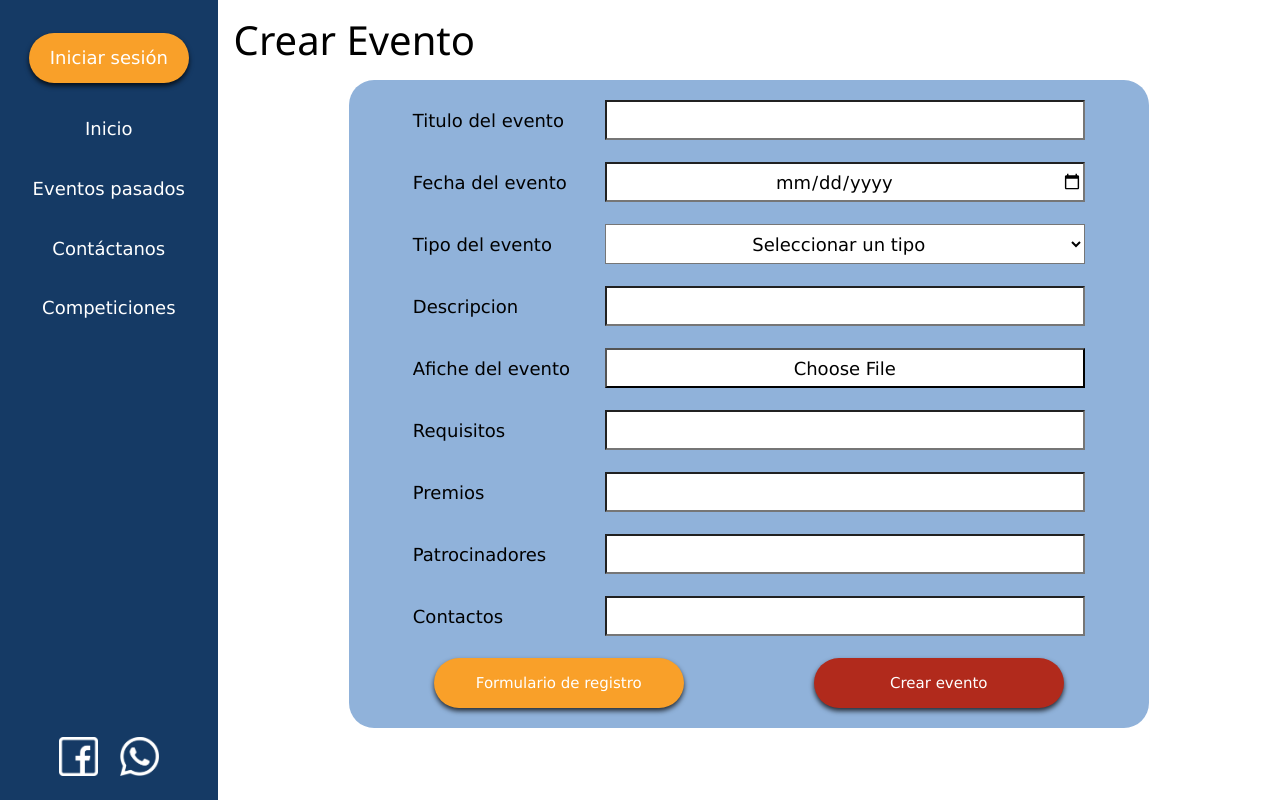
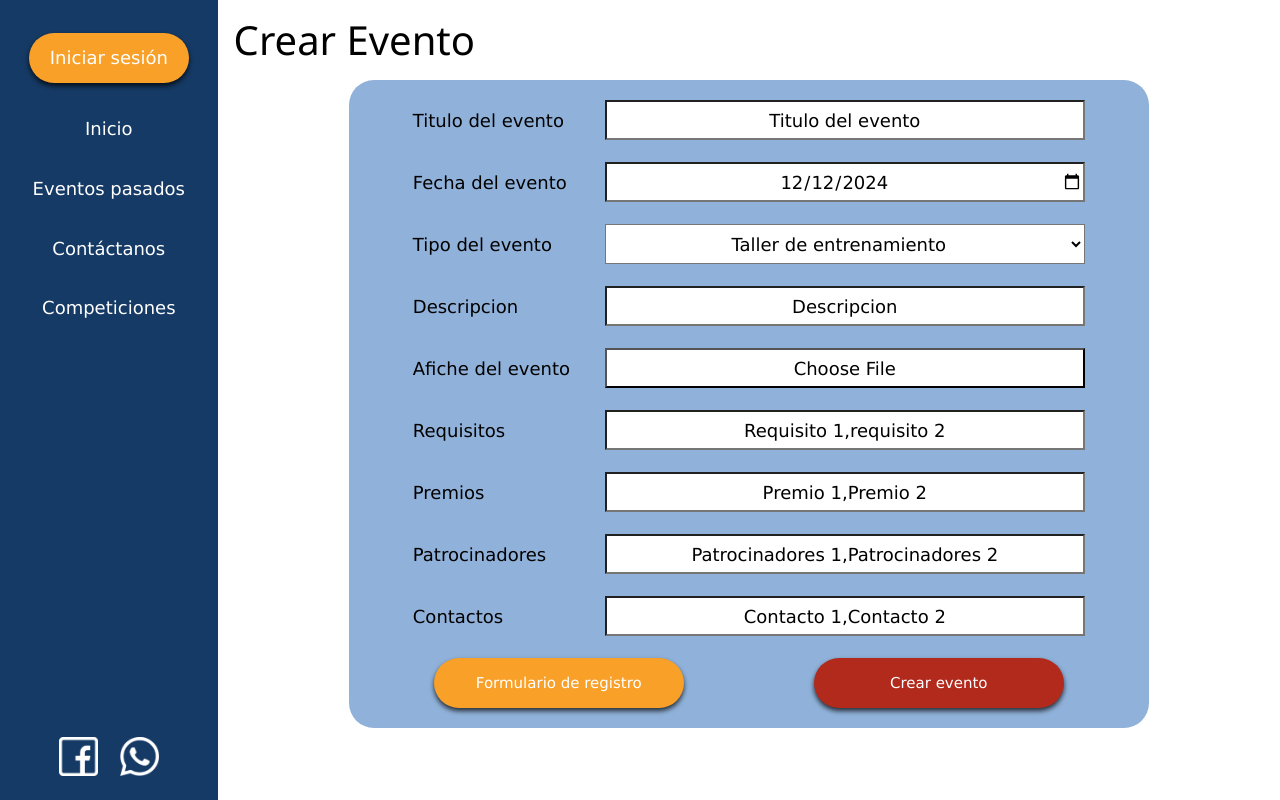
Before and after one commit to garyMamaniCortez/focasoft-front, a React (Create React App) app: page /CrearEvento in a window 1280 px wide. Built offline with nearby package versions, Linux system fonts and the light colour scheme.

Commit message:
feat: se modifico la arquitetura para tener valores por defecto en un formulario

```diff
--- a/src/components/atoms/textInput/TextInput.jsx
+++ b/src/components/atoms/textInput/TextInput.jsx
@@ -6,7 +6,7 @@ const TextInput = ({
   ManejarCambio,
   OpcionesDelDesplegable,
   Desactivado,
-  Valor
+  Valor,
 }) => {
   return (
     <div>
@@ -48,7 +48,13 @@ const TextInput = ({
           Desactivado ? true : TipoDeEntrada === "select" ? true : false
         }
         hidden={TipoDeEntrada === "select" ? true : false}
-        value={TipoDeEntrada === "select" ? "" : Valor}
+        value={
+          TipoDeEntrada === "file"
+            ? ""
+            : TipoDeEntrada === "Select"
+            ? ""
+            : Valor
+        }
       />
       <select
         id={TipoDeEntrada === "select" ? Identificador : ""}
--- a/src/components/organisms/createEventSection/CreateEventSection.jsx
+++ b/src/components/organisms/createEventSection/CreateEventSection.jsx
@@ -13,19 +13,10 @@ const CreateEventSection = ({ Campos }) => {
 
   //Los valores de los atributos son valores por defecto
 
-  const Valores = {
-    TituloDelEvento: "",
-    FechaDelEvento: "",
-    FechaFinDelEvento: "",
-    TipoDelEvento: "",
-    Descripcion: "",
-    AficheDelEvento: "",
-    Requisitos: [""],
-    Premios: [""],
-    Patrocinadores: [""],
-    idFormulario: "",
-    Contactos: "",
-  };
+  const Valores = Campos.reduce((resultado, campo) => {
+    resultado[campo.Identificador] = campo.Valor;
+    return resultado;
+  }, {});
 
   const [formData, setFormData] = useState(Valores);
 
@@ -36,7 +27,7 @@ const CreateEventSection = ({ Campos }) => {
 
   const handleSubmit = (event) => {
     event.preventDefault();
-
+/*
     const errors = [];
     const fechaDelEvento = new Date(formData.FechaDelEvento);
     const hoy = new Date();
@@ -158,7 +149,7 @@ const CreateEventSection = ({ Campos }) => {
           console.log(error.response.data.error);
           alert(error.response.data.error);
         });
-    }
+    }*/
   };
 
   return (
--- a/src/components/templates/createEvent/CreateEvent.jsx
+++ b/src/components/templates/createEvent/CreateEvent.jsx
@@ -11,7 +11,8 @@ const CreateEvent = () => {
       Desactivado: false,
       OpcionesDelDesplegable: [
         { Valor: "Sin Seleccionar", Etiqueta: "Seleccionar un tipo" },
-      ]
+      ],
+      Valor:"Titulo del evento"
     },
     {
       divClase: "itemContainer",
@@ -22,7 +23,8 @@ const CreateEvent = () => {
       Desactivado: false,
       OpcionesDelDesplegable: [
         { Valor: "Sin Seleccionar", Etiqueta: "Seleccionar un tipo" },
-      ]
+      ],
+      Valor:"2024-12-12"
     },
     {
       divClase: "itemContainer",
@@ -44,7 +46,8 @@ const CreateEvent = () => {
         },
         { Valor: "Clasificatorio interno", Etiqueta: "Clasificatorio interno" },
         { Valor: "Competencia", Etiqueta: "Competencia" },
-      ]
+      ],
+      Valor:"Taller de entrenamiento"
     },
     {
       divClase: "itemContainer",
@@ -55,7 +58,8 @@ const CreateEvent = () => {
       Desactivado: false,
       OpcionesDelDesplegable: [
         { Valor: "Sin Seleccionar", Etiqueta: "Seleccionar un tipo" },
-      ]
+      ],
+      Valor:"Descripcion"
     },
     {
       divClase: "itemContainer",
@@ -66,7 +70,9 @@ const CreateEvent = () => {
       Desactivado: false,
       OpcionesDelDesplegable: [
         { Valor: "Sin Seleccionar", Etiqueta: "Seleccionar un tipo" },
-      ]
+      ],
+      Valor:""
+
     },
     {
       divClase: "itemContainer",
@@ -77,7 +83,9 @@ const CreateEvent = () => {
       Desactivado: false,
       OpcionesDelDesplegable: [
         { Valor: "Sin Seleccionar", Etiqueta: "Seleccionar un tipo" },
-      ]
+      ],
+      Valor:["Requisito 1", "requisito 2"]
+
     },
     {
       divClase: "itemContainer",
@@ -88,7 +96,9 @@ const CreateEvent = () => {
       Desactivado: false,
       OpcionesDelDesplegable: [
         { Valor: "Sin Seleccionar", Etiqueta: "Seleccionar un tipo" },
-      ]
+      ],
+      Valor:["Premio 1","Premio 2"]
+
     },
     {
       divClase: "itemContainer",
@@ -100,6 +110,7 @@ const CreateEvent = () => {
       OpcionesDelDesplegable: [
         { Valor: "Sin Seleccionar", Etiqueta: "Seleccionar un tipo" },
       ],
+      Valor:["Patrocinadores 1","Patrocinadores 2"]
     },
     {
       divClase: "itemContainer",
@@ -110,7 +121,8 @@ const CreateEvent = () => {
       Desactivado: false,
       OpcionesDelDesplegable: [
         { Valor: "Sin Seleccionar", Etiqueta: "Seleccionar un tipo" },
-      ]
+      ],
+      Valor:["Contacto 1","Contacto 2"]
     },
   ];
 
```
